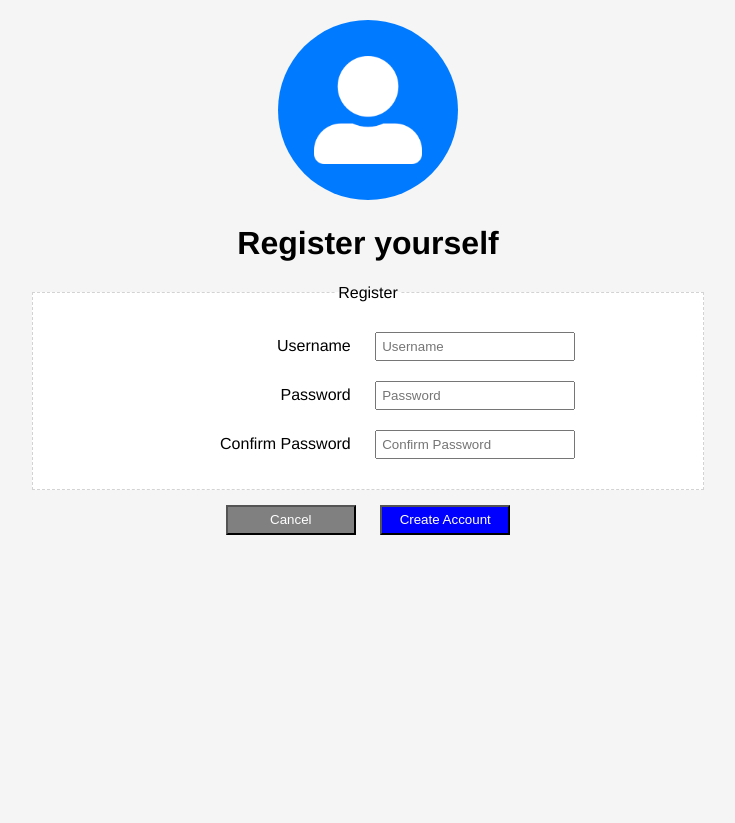
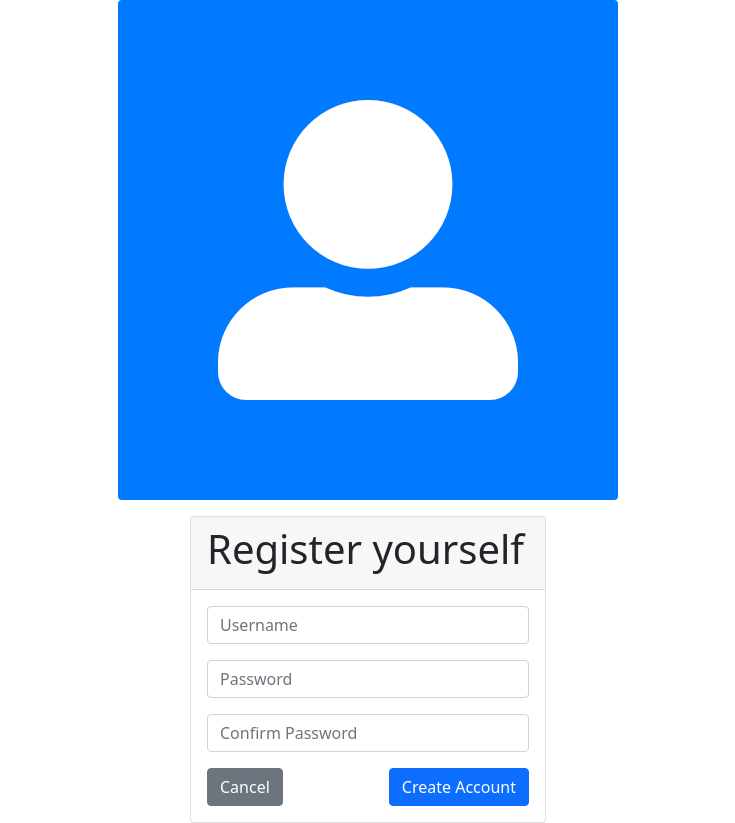
Before and after one commit to flw2610/messenger, a PHP site: page /register.php in a window 1280 px wide. Shown: the whole page, without its empty margins (272-1007 px from the left). Before the commit the page ends 535 px from the top, so only its background shows below. Run offline with PHP 8.4, Linux system fonts and the light colour scheme.

Commit message:
angefangen

```diff
--- a/src/profile.php
+++ b/src/profile.php
@@ -16,6 +16,8 @@
   <head>
     <meta charset="UTF-8" />
     <meta name="viewport" content="width=device-width, initial-scale=1.0" />
+    <link href="https://cdn.jsdelivr.net/npm/bootstrap@5.1.3/dist/css/bootstrap.min.css" rel="stylesheet" integrity="sha384-1BmE4kWBq78iYhFldvKuhfTAU6auU8tT94WrHftjDbrCEXSU1oBoqyl2QvZ6jIW3" crossorigin="anonymous">
+    <script src="https://cdn.jsdelivr.net/npm/bootstrap@5.1.3/dist/js/bootstrap.bundle.min.js" integrity="sha384-ka7Sk0Gln4gmtz2MlQnikT1wXgYsOg+OMhuP+IlRH9sENBO0LRn5q+8nbTov4+1p" crossorigin="anonymous"></script>
     <title>Profile</title>
     <link rel="stylesheet" href="stylesheet.css" />
   </head>
--- a/src/register.js
+++ b/src/register.js
@@ -25,10 +25,12 @@ function validateUsername() {
 function changeBorderColorUsername(nameTaken) {
     let inputField = document.getElementById('username');
     if (nameTaken) {
-        inputField.style.borderColor = 'red';
+        inputField.classList.remove('is-valid');
+        inputField.classList.add('is-invalid');
         usernameOk = false;
     } else {
-        inputField.style.borderColor = 'green';
+        inputField.classList.remove('is-invalid');
+        inputField.classList.add('is-valid');
         usernameOk = true;
     }
 }
--- a/src/register.php
+++ b/src/register.php
@@ -1,5 +1,5 @@
 <?php require("start.php");
-  if(!empty($_POST["action"]) && $_POST["action"] === "register") {
+if (!empty($_POST["action"]) && $_POST["action"] === "register") {
   $username = $_POST["username"];
   $password = $_POST["password"];
   $password_repetition = $_POST["password_repetition"];
@@ -31,44 +31,61 @@
 ?>
 <!DOCTYPE html>
 <html lang="en">
+
 <head>
   <meta charset="UTF-8" />
   <meta name="viewport" content="width=device-width, initial-scale=1.0" />
   <title>Document</title>
-    <link rel="stylesheet" href="stylesheet.css" />
+  <link href="https://cdn.jsdelivr.net/npm/bootstrap@5.1.3/dist/css/bootstrap.min.css" rel="stylesheet" integrity="sha384-1BmE4kWBq78iYhFldvKuhfTAU6auU8tT94WrHftjDbrCEXSU1oBoqyl2QvZ6jIW3" crossorigin="anonymous">
+  <script src="https://cdn.jsdelivr.net/npm/bootstrap@5.1.3/dist/js/bootstrap.bundle.min.js" integrity="sha384-ka7Sk0Gln4gmtz2MlQnikT1wXgYsOg+OMhuP+IlRH9sENBO0LRn5q+8nbTov4+1p" crossorigin="anonymous"></script>
+  <!-- <link rel="stylesheet" href="stylesheet.css" /> -->
   <script src="main.js"></script>
   <script src="register.js" defer></script>
 </head>
 
 <body class="inOut">
-    <img src="images/user.png" alt="profile" />
+  <div class="container">
+    <img class="rounded mx-auto d-block" src="images/user.png" alt="profile" />
+    <div class="row justify-content-center">
+      <div class="col-md-4">
+        <div class="card mt-3">
+          <div class="card-header">
+            <h1>Register yourself</h1>
+          </div>
+          <div class="card-body">
+            <form method="post">
+              <div class="form-group">
 
-    <h1>Register yourself</h1>
+                <div class="mb-3">
+                  <input class="form-control" type="text" id="username" name="username" placeholder="Username" />
+                  <div class="invalid-feedback">Username schon vorhanden</div>
+                </div>
 
-    <form method="post">
-      <fieldset class="login_register frame">
-        <legend>Register</legend>
-        <div class="mediaBreak">
-          <label for="username">Username</label>
-          <input type="text" id="username" name="username" placeholder="Username" />
+                <div class="mb-3">
+                  <input class="form-control" type="password" id="password" name="password" placeholder="Password" />
+                  <div class="invalid-feedback">Passwort ist zu kurz</div>
                 </div>
-        <div class="mediaBreak">
-          <label for="password">Password</label>
-          <input type="password" id="password" name="password" placeholder="Password" />
+
+                <div class="mb-3">
+                  <input class="form-control" type="password" id="password_repetition" name="password_repetition" placeholder="Confirm Password" />
+                  <div class="invalid-feedback">Passwörter stimmen nicht überein</div>
                 </div>
-        <div class="mediaBreak">
-          <label for="password_repetition">Confirm Password</label>
-          <input type="password" id="password_repetition" name="password_repetition" placeholder="Confirm Password" />
-        </div>
-      </fieldset>
-      <div class="mediaBreak">
+
+                <div class="d-flex justify-content-between mt-3">
                   <a href="login.php">
-          <button type="button">Cancel</button>
+                    <button class="btn btn-secondary" type="button">Cancel</button>
                   </a>
-        <button id="registerButton" class="enterButton" name="action" value="register" type="submit">
+                  <button id="registerButton" class="enterButton btn btn-primary" name="action" value="register" type="submit">
                     Create Account
                   </button>
                 </div>
+              </div>
             </form>
+          </div>
+        </div>
+      </div>
+    </div>
+  </div>
 </body>
+
 </html>
```
Also changed, not shown: 1 other file. Lines whose indentation alone changed are shown as unchanged.
